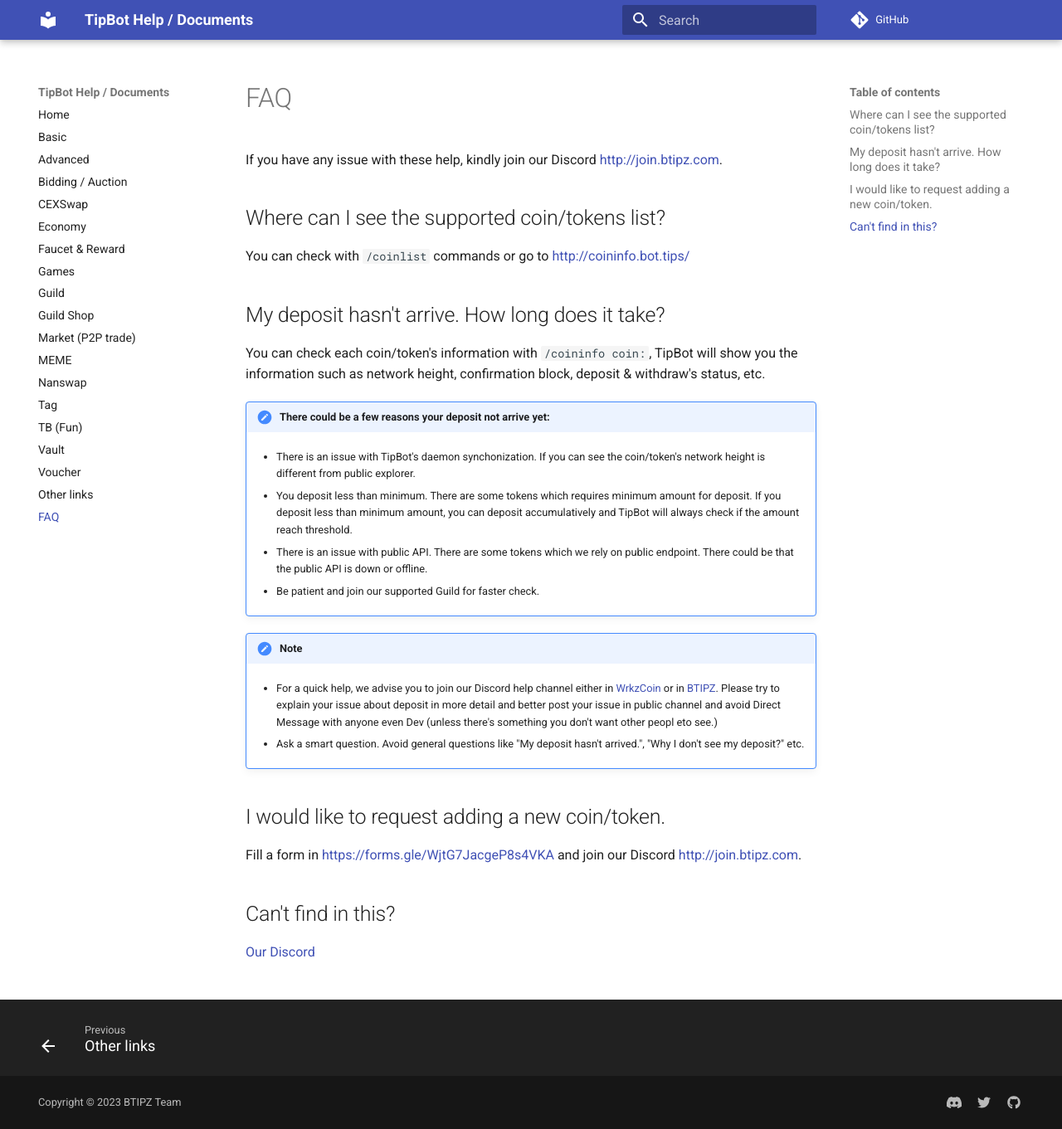
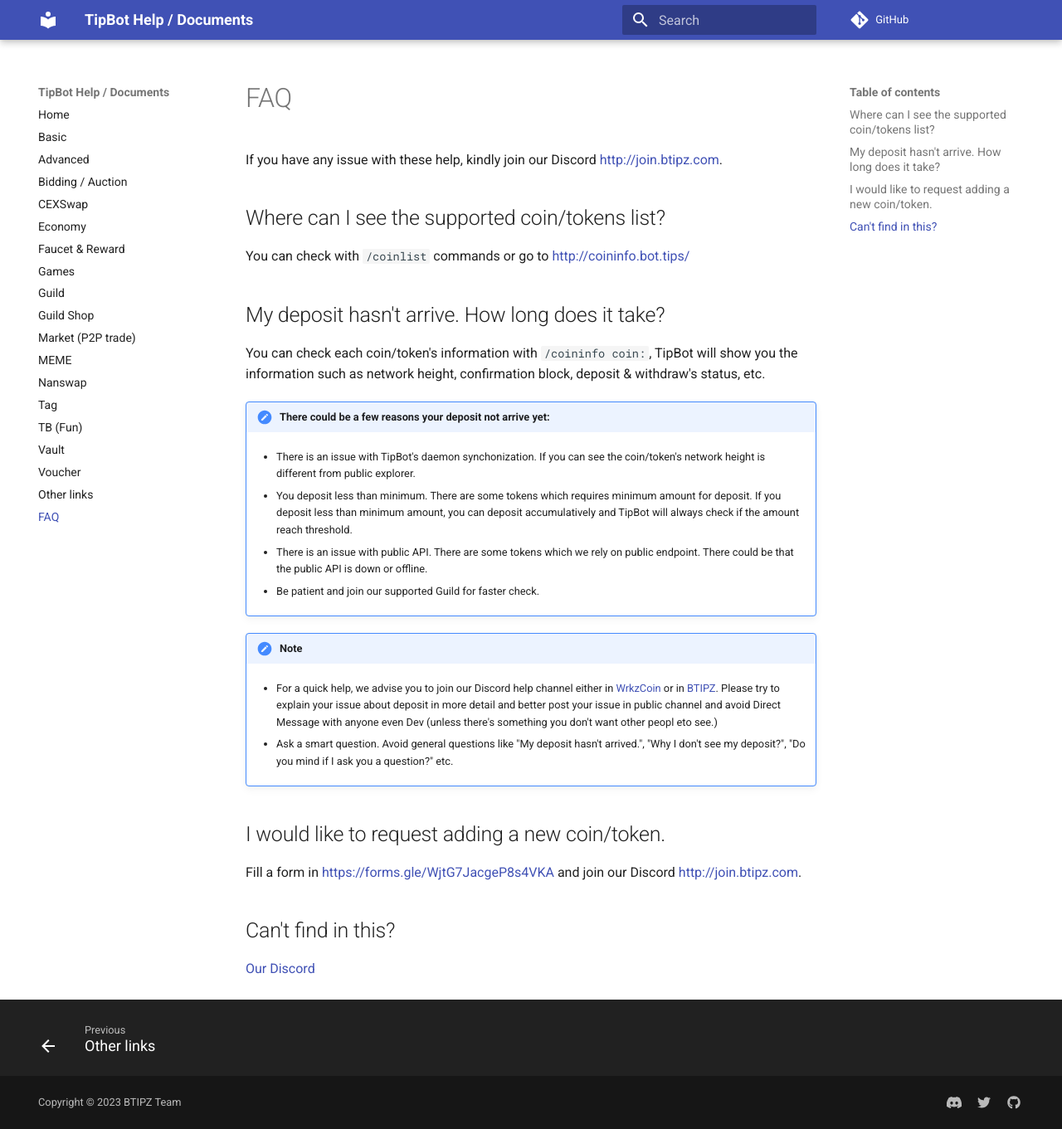
Before and after one commit to 0xBTIPZ/TipBot-Docs, an MkDocs documentation site: the page built from docs/docs/faq.md, in a window 1280 px wide and 1361 px high. Shown: the whole window at 83% size. Built offline with MkDocs 1.6.1 and Material for MkDocs 9.7.7, drawn with Linux system fonts in a browser that asks for light colours; comment, search, counter and statistics services are not loaded.

Commit message:
Update faq.md

```diff
--- a/docs/docs/faq.md
+++ b/docs/docs/faq.md
@@ -28,7 +28,8 @@
 
     * For a quick help, we advise you to join our Discord help channel either in [WrkzCoin](http://chat.wrkz.work){:target="_blank"} or in [BTIPZ](http://join.btipz.com){:target="_blank"}. Please try to explain your issue about deposit in more detail and better post your issue in public channel and avoid Direct Message with anyone even Dev (unless there's something you don't want other peopl eto see.)
 
-    * Ask a smart question. Avoid general questions like "My deposit hasn't arrived.", "Why I don't see my deposit?" etc.
+    * Ask a smart question. Avoid general questions like "My deposit hasn't arrived.",
+    "Why I don't see my deposit?", "Do you mind if I ask you a question?" etc.
 
 ## I would like to request adding a new coin/token.
 
```
